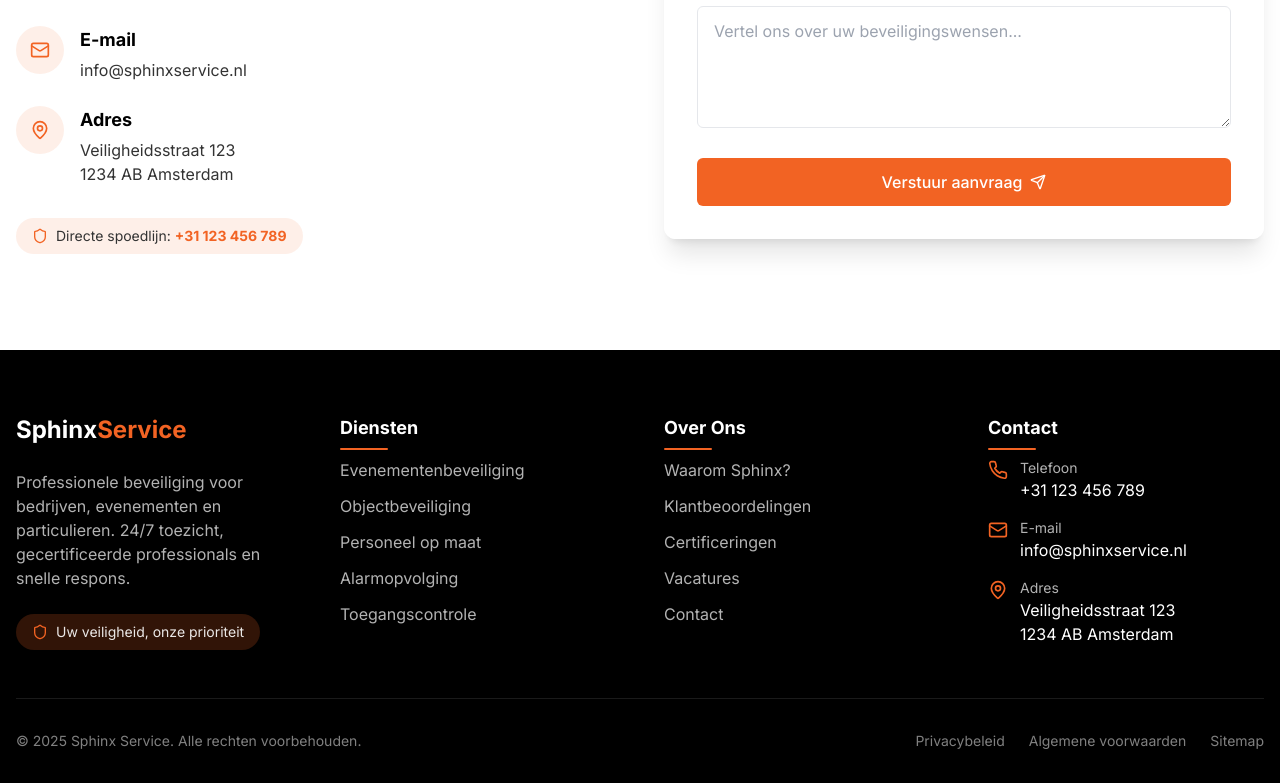
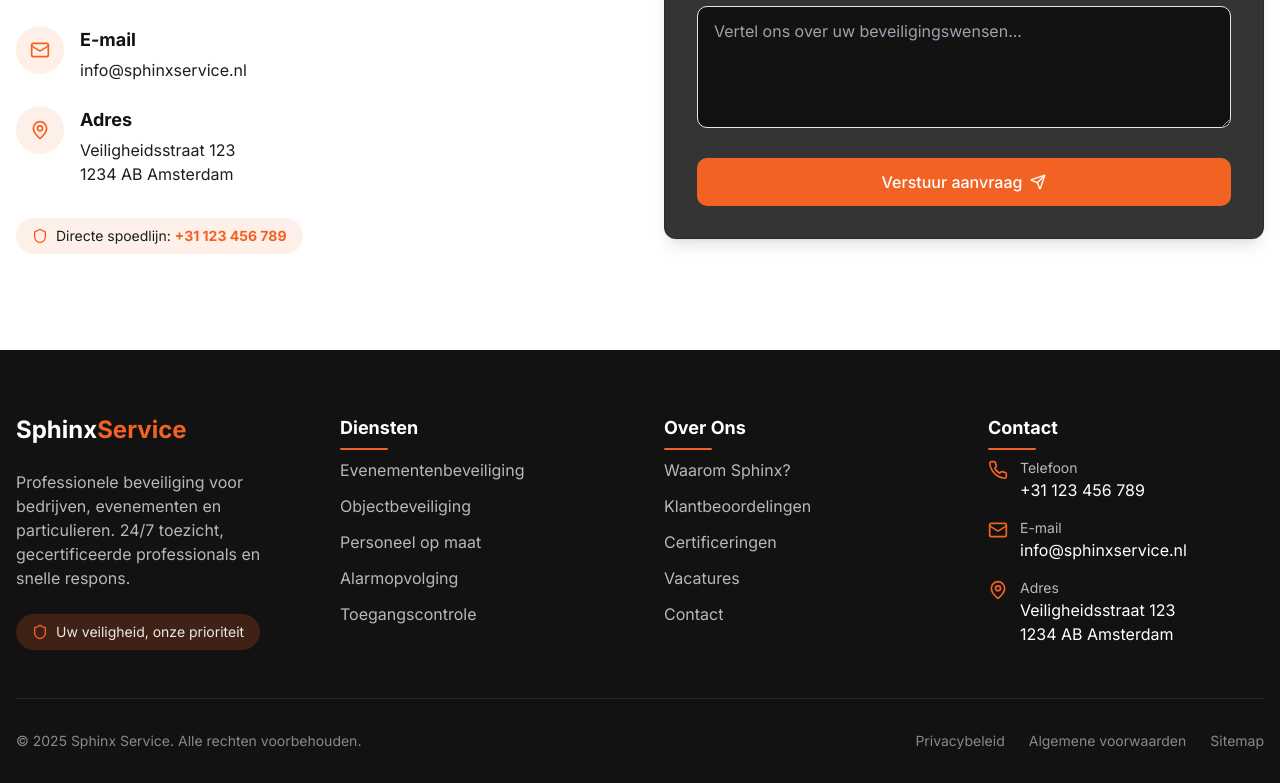
Before and after one commit to Enriquemmmm/beveiligingspagina-krachtig, a React (Vite) app: page / in a window 1280 px wide. Shown: the part 3944-4727 px from the top of the page. Built offline with nearby package versions, Linux system fonts and the light colour scheme.

Commit message:
Implement dark mode color scheme
Implement a dark mode color scheme for the website, including updated colors, modern design elements, and professional features.

```diff
--- a/index.html
+++ b/index.html
@@ -1,10 +1,11 @@
 
 <!DOCTYPE html>
-<html lang="nl">
+<html lang="nl" class="dark">
   <head>
     <meta charset="UTF-8" />
     <meta name="viewport" content="width=device-width, initial-scale=1.0" />
-    <meta name="theme-color" content="#f26323">
+    <meta name="theme-color" content="#121212">
+    <meta name="color-scheme" content="dark">
     <title>Sphinx Service | Betrouwbare Beveiliging & Personeelsdiensten | Nederland</title>
     <meta name="description" content="Professionele beveiliging voor bedrijven, evenementen en particulieren. 24/7 toezicht, gecertificeerde professionals en snelle respons. Vraag nu advies aan!" />
     <meta name="keywords" content="professionele beveiligingsdiensten Nederland, evenementenbeveiliging op maat, beveiligingspersoneel huren, bedrijfsbeveiliging 24/7" />
@@ -33,7 +34,7 @@
     <link href="https://fonts.googleapis.com/css2?family=Inter:wght@300;400;500;600;700&display=swap" rel="stylesheet">
   </head>
 
-  <body>
+  <body class="dark-transition bg-sphinx-black text-sphinx-lightGray">
     <div id="root"></div>
     <!-- IMPORTANT: DO NOT REMOVE THIS SCRIPT TAG OR THIS VERY COMMENT! -->
     <script src="https://cdn.gpteng.co/gptengineer.js" type="module"></script>
--- a/src/index.css
+++ b/src/index.css
@@ -35,7 +35,7 @@
     --input: 214.3 31.8% 91.4%;
     --ring: 222.2 84% 4.9%;
 
-    --radius: 0.5rem;
+    --radius: 0.75rem;
 
     --sidebar-background: 0 0% 98%;
     --sidebar-foreground: 240 5.3% 26.1%;
@@ -45,6 +45,36 @@
     --sidebar-accent-foreground: 240 5.9% 10%;
     --sidebar-border: 220 13% 91%;
     --sidebar-ring: 217.2 91.2% 59.8%;
+  }
+
+  .dark {
+    --background: 240 10% 3.9%;
+    --foreground: 0 0% 98%;
+
+    --card: 240 10% 3.9%;
+    --card-foreground: 0 0% 98%;
+
+    --popover: 240 10% 3.9%;
+    --popover-foreground: 0 0% 98%;
+
+    --primary: 0 0% 98%;
+    --primary-foreground: 240 5.9% 10%;
+
+    --secondary: 240 3.7% 15.9%;
+    --secondary-foreground: 0 0% 98%;
+
+    --muted: 240 3.7% 15.9%;
+    --muted-foreground: 240 5% 64.9%;
+
+    --accent: 240 3.7% 15.9%;
+    --accent-foreground: 0 0% 98%;
+
+    --destructive: 0 62.8% 30.6%;
+    --destructive-foreground: 0 0% 98%;
+
+    --border: 240 3.7% 15.9%;
+    --input: 240 3.7% 15.9%;
+    --ring: 240 4.9% 83.9%;
   }
 
   * {
@@ -57,17 +87,17 @@
   }
 
   body {
-    @apply bg-white text-sphinx-black;
+    @apply bg-sphinx-black text-sphinx-lightGray dark:bg-sphinx-black dark:text-sphinx-lightGray transition-colors duration-300;
   }
 }
 
 @layer components {
   .glass-card {
-    @apply bg-white/90 backdrop-blur-md shadow-lg border border-white/20 rounded-xl transition-all duration-300;
+    @apply bg-white/90 backdrop-blur-md shadow-lg border border-white/20 rounded-xl transition-all duration-300 dark:bg-sphinx-darkGray/90 dark:border-sphinx-darkGray/50 dark:shadow-dark-lg;
   }
 
   .service-card {
-    @apply glass-card p-6 hover:shadow-xl hover:shadow-sphinx-orange/10 transition-all duration-300;
+    @apply glass-card p-6 hover:shadow-xl hover:shadow-sphinx-orange/10 transition-all duration-300 dark:hover:shadow-sphinx-orange/20;
   }
 
   .btn-primary {
@@ -75,7 +105,7 @@
   }
 
   .section-title {
-    @apply text-3xl md:text-4xl font-bold mb-4 relative;
+    @apply text-3xl md:text-4xl font-bold mb-4 relative text-sphinx-black dark:text-sphinx-white;
   }
 
   .section-title::after {
@@ -111,6 +141,14 @@
   .border-glow {
     box-shadow: 0 0 15px rgba(242, 99, 35, 0.3);
   }
+
+  .dark-card {
+    @apply bg-sphinx-darkGray rounded-xl p-6 border border-sphinx-gray/20 shadow-dark-md hover:shadow-dark-lg transition-all duration-300;
+  }
+
+  .dark-input {
+    @apply bg-sphinx-darkGray border border-sphinx-gray/30 text-sphinx-lightGray rounded-md focus:border-sphinx-orange focus:ring-1 focus:ring-sphinx-orange/50 transition-all duration-300;
+  }
 }
 
 /* Custom scrollbar */
@@ -119,14 +157,19 @@
 }
 
 ::-webkit-scrollbar-track {
-  background: #f1f1f1;
+  background: #1a1a1a;
 }
 
 ::-webkit-scrollbar-thumb {
-  background: #888;
+  background: #3a3a3a;
   border-radius: 4px;
 }
 
 ::-webkit-scrollbar-thumb:hover {
   background: #f26323;
 }
+
+/* Dark mode transition */
+.dark-transition {
+  transition: background-color 0.3s ease, color 0.3s ease, border-color 0.3s ease, box-shadow 0.3s ease;
+}
--- a/src/pages/Index.tsx
+++ b/src/pages/Index.tsx
@@ -11,6 +11,9 @@ import Footer from '../components/Footer';
 const Index = () => {
   // Set up meta tags for SEO
   useEffect(() => {
+    // Force dark mode by adding class to document
+    document.documentElement.classList.add('dark');
+
     document.title = "Sphinx Service | Betrouwbare Beveiliging & Personeelsdiensten | Nederland";
 
     // Set meta description
@@ -22,6 +25,12 @@ const Index = () => {
       meta.name = 'description';
       meta.content = "Professionele beveiliging voor bedrijven, evenementen en particulieren. 24/7 toezicht, gecertificeerde professionals en snelle respons. Vraag nu advies aan!";
       document.getElementsByTagName('head')[0].appendChild(meta);
+    }
+
+    // Set theme color for browser UI
+    const metaTheme = document.querySelector('meta[name="theme-color"]');
+    if (metaTheme) {
+      metaTheme.setAttribute("content", "#121212");
     }
 
     // Initialize fade-in animations on scroll
@@ -47,7 +56,7 @@ const Index = () => {
   }, []);
 
   return (
-    <div className="min-h-screen bg-white">
+    <div className="min-h-screen bg-sphinx-black dark:bg-sphinx-black text-sphinx-lightGray">
       <Navbar />
       <HeroSection />
       <ServicesSection />
--- a/src/pages/NotFound.tsx
+++ b/src/pages/NotFound.tsx
@@ -9,6 +9,9 @@ const NotFound = () => {
   const location = useLocation();
 
   useEffect(() => {
+    // Force dark mode
+    document.documentElement.classList.add('dark');
+
     console.error(
       "404 Error: User attempted to access non-existent route:",
       location.pathname
@@ -16,7 +19,7 @@ const NotFound = () => {
   }, [location.pathname]);
 
   return (
-    <div className="min-h-screen flex flex-col bg-white">
+    <div className="min-h-screen flex flex-col bg-sphinx-black dark:bg-sphinx-black text-sphinx-lightGray">
       <Navbar />
 
       <div className="flex-grow flex items-center justify-center py-24">
@@ -24,8 +27,8 @@ const NotFound = () => {
           <span className="inline-block bg-sphinx-orange/10 text-sphinx-orange px-4 py-1 rounded-full text-sm font-medium mb-4">
             404 Error
           </span>
-          <h1 className="text-4xl md:text-5xl font-bold mb-4 text-sphinx-black">Pagina niet gevonden</h1>
-          <p className="text-xl text-sphinx-darkGray mb-8">
+          <h1 className="text-4xl md:text-5xl font-bold mb-4 text-sphinx-white">Pagina niet gevonden</h1>
+          <p className="text-xl text-sphinx-lightGray mb-8">
             De pagina die u probeert te bezoeken bestaat niet of is verplaatst.
           </p>
 
--- a/tailwind.config.ts
+++ b/tailwind.config.ts
@@ -65,9 +65,11 @@ export default {
 				},
 				sphinx: {
 					orange: '#f26323',
-					black: '#000000',
-					gray: '#f5f5f5',
-					darkGray: '#333333'
+					black: '#121212',
+					darkGray: '#1E1E1E',
+					gray: '#2d2d2d',
+					lightGray: '#E0E0E0',
+					white: '#FFFFFF'
 				}
 			},
 			borderRadius: {
@@ -113,6 +115,14 @@ export default {
 				'slide-up': 'slide-up 0.6s ease-out forwards',
 				'zoom-in': 'zoom-in 0.5s ease-out forwards',
 				'float': 'float 3s ease-in-out infinite'
+			},
+			boxShadow: {
+				'dark-sm': '0 1px 2px 0 rgba(0, 0, 0, 0.05)',
+				'dark-md': '0 4px 6px -1px rgba(0, 0, 0, 0.1), 0 2px 4px -1px rgba(0, 0, 0, 0.06)',
+				'dark-lg': '0 10px 15px -3px rgba(0, 0, 0, 0.1), 0 4px 6px -2px rgba(0, 0, 0, 0.05)',
+				'dark-xl': '0 20px 25px -5px rgba(0, 0, 0, 0.1), 0 10px 10px -5px rgba(0, 0, 0, 0.04)',
+				'dark-2xl': '0 25px 50px -12px rgba(0, 0, 0, 0.25)',
+				'dark-inner': 'inset 0 2px 4px 0 rgba(0, 0, 0, 0.06)',
 			}
 		}
 	},
```
